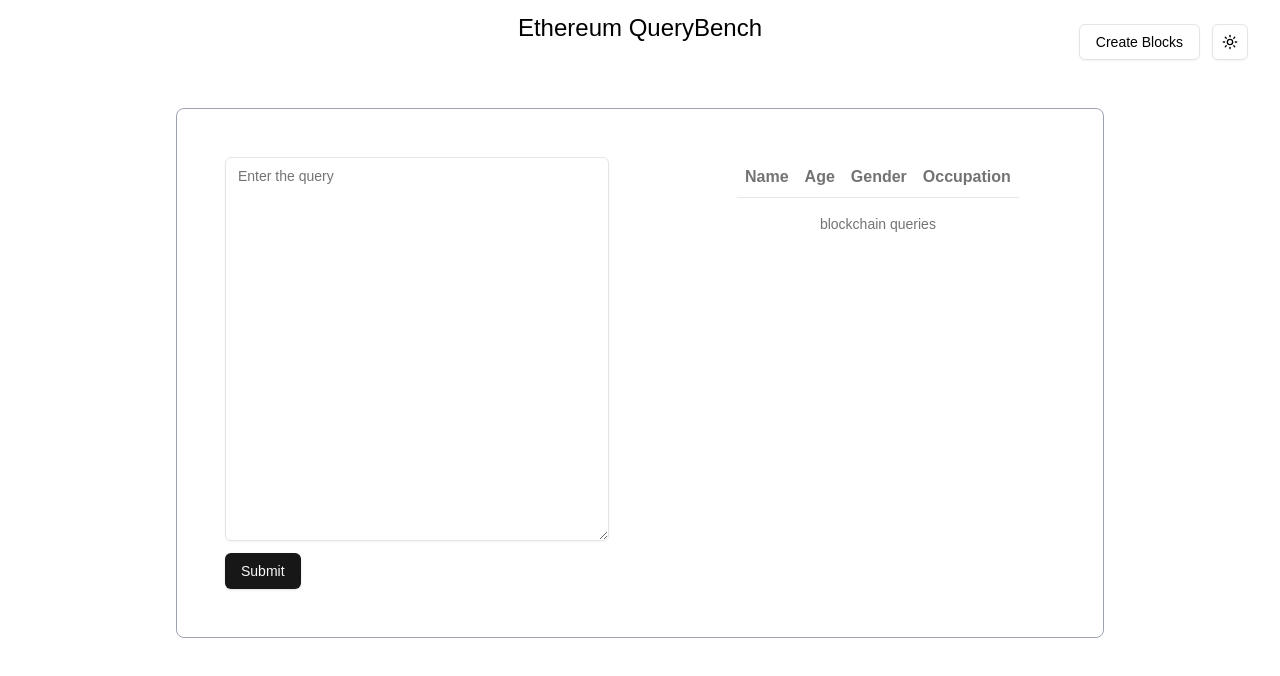
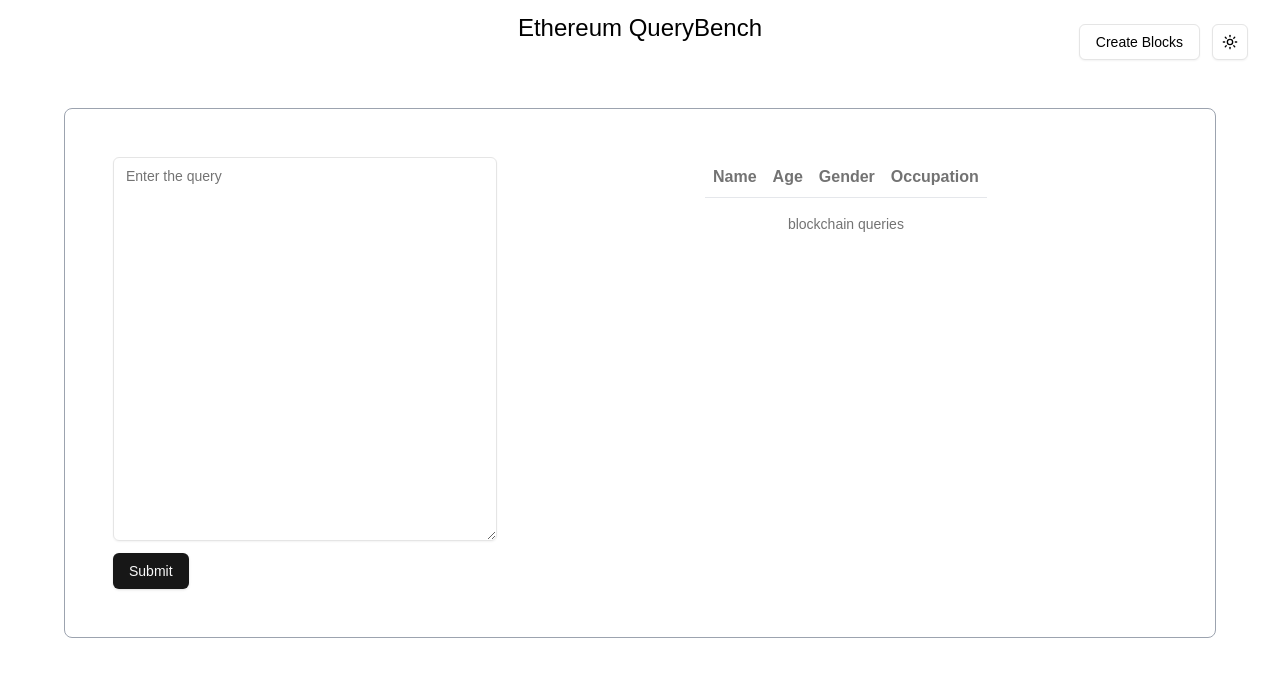
Before and after one commit to VihanGamage/Ethereum-Querybench-FYP, a Next.js app: page / in a window 1280 px wide. Shown: the top 676 px of the page. Built offline with nearby package versions, Linux system fonts and the light colour scheme.

Commit message:
width changed in query builder

```diff
--- a/src/app/page.js
+++ b/src/app/page.js
@@ -36,7 +36,7 @@
               </Label>
           </div>
 
-          <div className="ml-44 mt-16 mr-44 flex space-x-32 border border-gray-400 rounded-lg p-12">
+          <div className="mx-auto mt-16 w-full max-w-6xl flex space-x-52 p-12 border border-gray-400 rounded-lg">
 
             <div className="">
 
```
